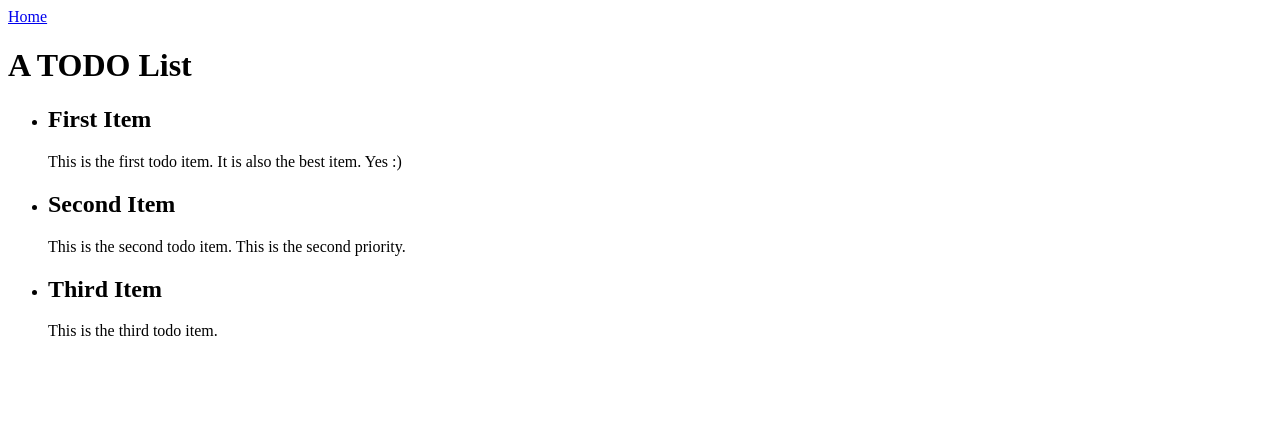
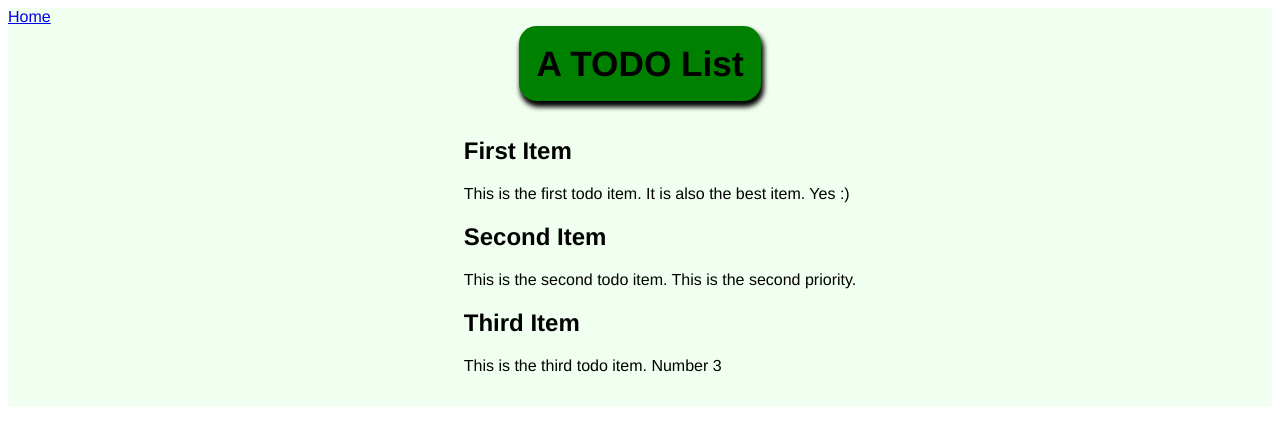
Before and after one commit to jalsop24/TODO-App, a React app in the folder todo_app/frontend/: page /todo-list in a window 1280 px wide. Shown: the top 446 px of the page. Built offline with nearby package versions, Linux system fonts and the light colour scheme; the HTML template or start-up script is replaced by a standard one.

Commit message:
Updated styling

```diff
--- a/todo_app/frontend/src/components/Header.jsx
+++ b/todo_app/frontend/src/components/Header.jsx
@@ -1,5 +1,14 @@
 import React from "react";
 import { Link } from "react-router-dom";
+import styled from "styled-components";
+
+const StyledHeader = styled.header`
+  position: sticky;
+  top: 0;
+  padding: 0.5em;
+  background-color: white;
+  border-bottom-style: inset;
+`;
 
 export function Navbar(props) {
   return (
--- a/todo_app/frontend/src/components/TodoList.jsx
+++ b/todo_app/frontend/src/components/TodoList.jsx
@@ -1,6 +1,9 @@
 import React from "react";
+import styled from "styled-components";
+
 import Header from "./Header";
 import TodoItem from "./TodoItem";
+import { fontSize, colours } from "../css/globalStyles";
 
 const items = [
   {
@@ -13,13 +16,38 @@ const items = [
   },
   {
     name: "Third Item",
-    body: "This is the third todo item.",
+    body: "This is the third todo item. Number 3",
   },
 ];
 
+const TodoListWrapped = styled.div`
+  font-family: "Helvetica";
+  background-color: ${colours.pale_green};
+  height: 100%;
+
+  main {
+    display: flex;
+    flex-direction: column;
+    align-items: center;
+  }
+
+  h1 {
+    font-size: ${fontSize.large};
+    background-color: green;
+    padding: 0.5em;
+    margin: 0;
+    border-radius: 0.5em;
+    box-shadow: 2px 5px 5px 1px black;
+  }
+
+  ul {
+    list-style-type: none;
+  }
+`;
+
 export default function TodoListPage(props) {
   return (
-    <>
+    <TodoListWrapped>
       <Header />
       <main>
         <h1>A TODO List</h1>
@@ -31,6 +59,6 @@ export default function TodoListPage(props) {
           ))}
         </ul>
       </main>
-    </>
+    </TodoListWrapped>
   );
 }
--- /dev/null
+++ b/todo_app/frontend/src/css/globalStyles.jsx
@@ -0,0 +1,10 @@
+export const fontSize = {
+  huge: "5.8rem",
+  large: "2.2rem",
+  medium: "1.8rem",
+  small: "1.6rem",
+};
+
+export const colours = {
+  pale_green: "#f0fff0",
+};
--- a/todo_app/frontend/src/css/index.css
+++ b/todo_app/frontend/src/css/index.css
@@ -1,18 +1,12 @@
-html, body {
-    height: 100%;
+
+html body {
     margin: 0;
     padding: 0;
 }
 
 #app {
-    width: 100%;
-    height: 100%;
+    margin: 0;
+    padding: 0;
+    width: 100vw;
+    height: 100vh;
 }
-
-header {
-    position: sticky;
-    top: 0;
-    padding: 0.5em;
-    background-color: white;
-    border-bottom-style: inset;
-}
```
